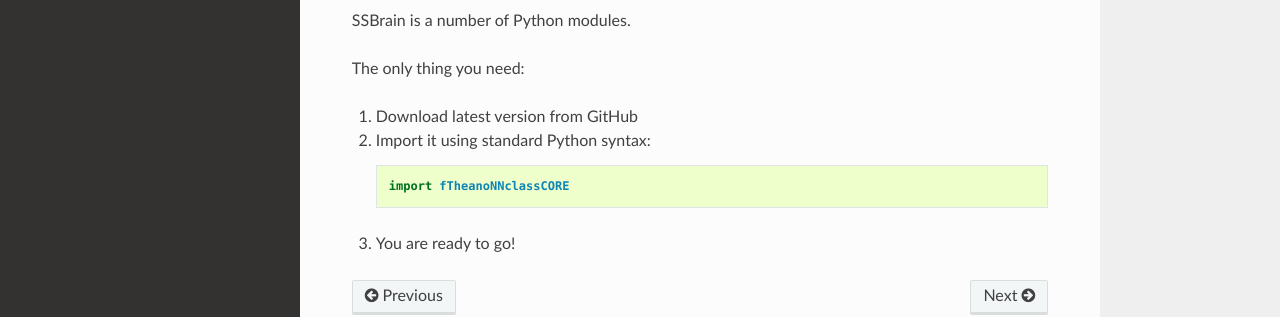
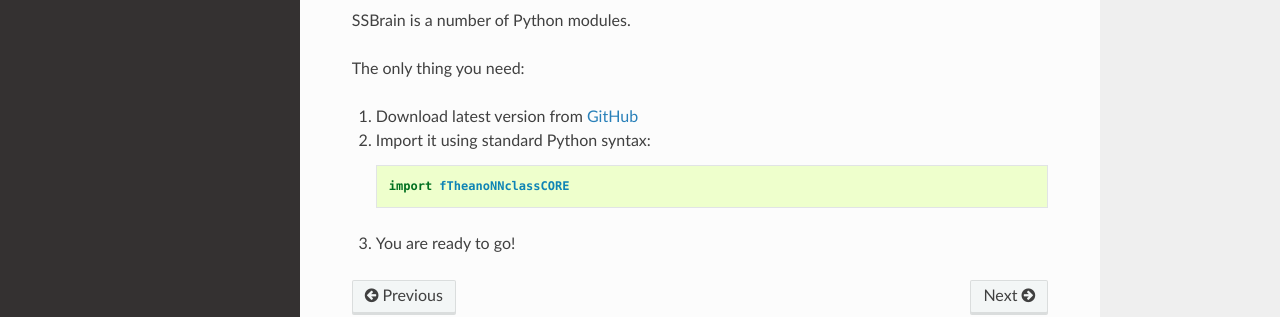
Before and after one commit to spaceuniverse/TNNF, a Sphinx documentation site: the page built from doc/HOWTO_Install.rst, in a window 1280 px wide and 900 px high, scrolled down 1770 px. Shown: the part 455-772 px from the top of the window. Built offline with Sphinx 7.4.7 and the Read the Docs theme 2.0.0, drawn with Linux system fonts in a browser that asks for light colours; part of the change alters nothing that is shown.

```diff
--- a/doc/HOWTO_Install.rst
+++ b/doc/HOWTO_Install.rst
@@ -88,7 +88,7 @@ SSBrain is a number of Python modules.
 
 The only thing you need:
 
-#. Download latest version from GitHub
+#. Download latest version from `GitHub <https://github.com/spaceuniverse/TNNF.git>`_
 #. Import it using standard Python syntax:
 
    .. code:: python
--- a/doc/conf.py
+++ b/doc/conf.py
@@ -15,7 +15,8 @@
 import sys
 import os
 
-#TEST
+#-----------------#
+#TNNF addition
 # on_rtd is whether we are on readthedocs.org, this line of code grabbed from docs.readthedocs.org
 on_rtd = os.environ.get('READTHEDOCS', None) == 'True'
 
@@ -26,6 +27,14 @@ if not on_rtd:  # only import and set the theme if we're building docs locally
 
 # otherwise, readthedocs.org uses their theme by default, so no need to specify it
 
+#FIX import for RTD
+import mock
+
+MOCK_MODULES = ['numpy', 'scipy', 'matplotlib']
+for mod_name in MOCK_MODULES:
+    sys.modules[mod_name] = mock.Mock()
+
+#-----------------#
 
 # If extensions (or modules to document with autodoc) are in another directory,
 # add these directories to sys.path here. If the directory is relative to the
```
